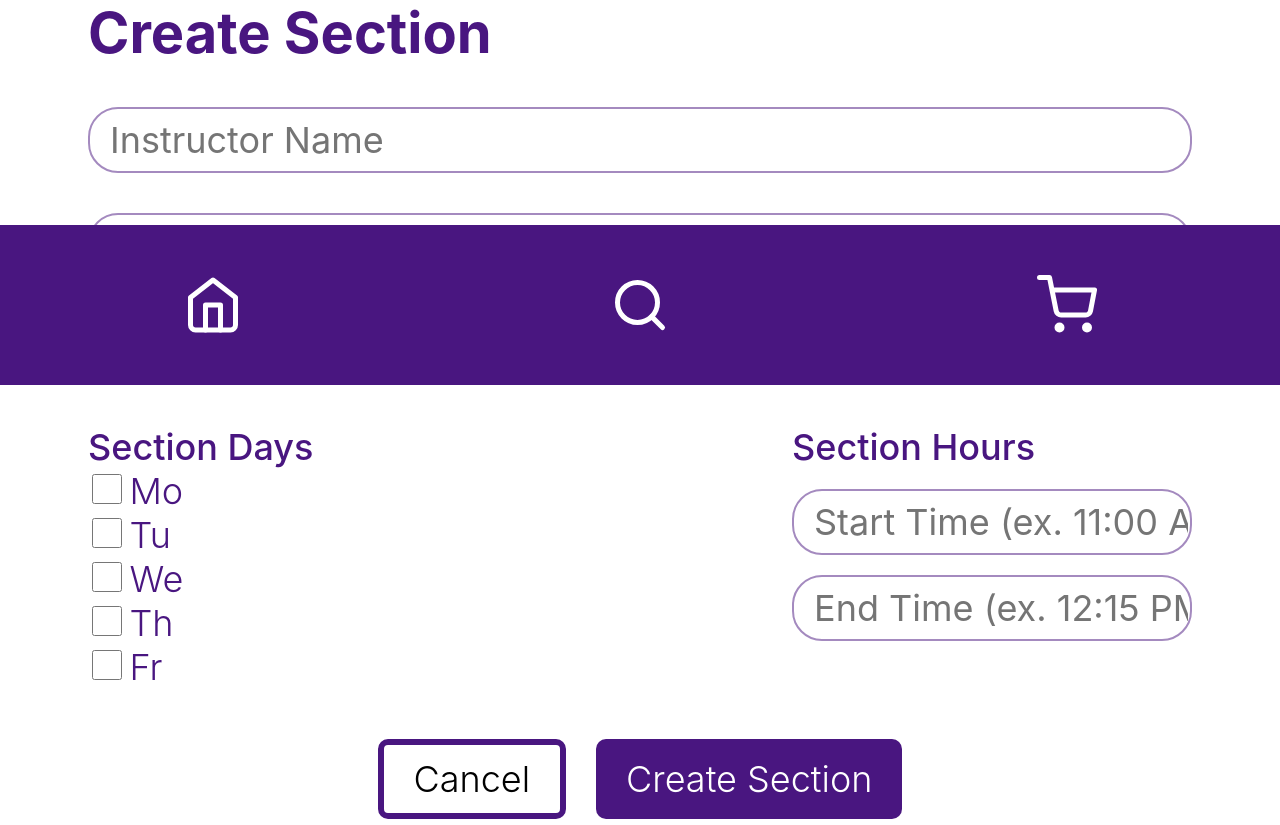
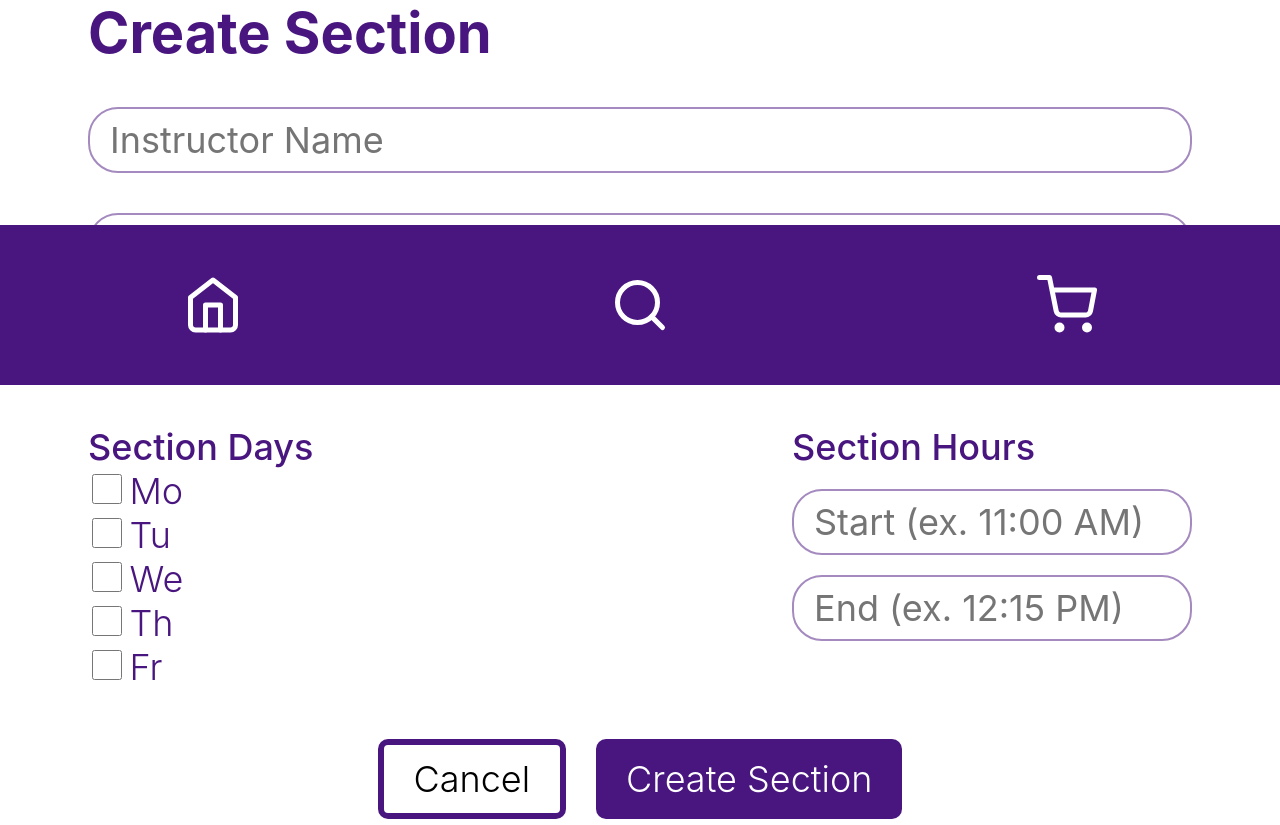
Before and after one commit to software-students-fall2022/web-app-exercise-team-4-1, a Flask app: template flask-server/templates/create_section.html in a window 1280 px wide. Shown: the part 415-1240 px from the top of the page. Run offline with Flask 2, Linux system fonts and the light colour scheme; the template is opened without the code that fills it, so the values that code supplies are empty; some web fonts are replaced.

Commit message:
Edited look of start/end time

```diff
--- a/flask-server/templates/create_section.html
+++ b/flask-server/templates/create_section.html
@@ -37,8 +37,8 @@
                 </div>
                 <div class="edit-times">
                     <span class="day-title">Section Hours</span>
-                    <input type="text" placeholder="Start Time (ex. 11:00 AM)" id="startTime" name="startTime" />
-                    <input type="text" placeholder="End Time (ex. 12:15 PM)" id="endTime" name="endTime" />
+                    <input type="text" placeholder="Start (ex. 11:00 AM)" id="startTime" name="startTime" />
+                    <input type="text" placeholder="End (ex. 12:15 PM)" id="endTime" name="endTime" />
                 </div>
             </div>
             <div class="buttons-container-edit">
```
